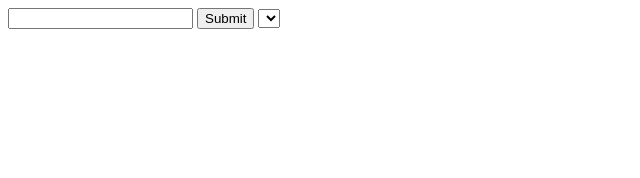
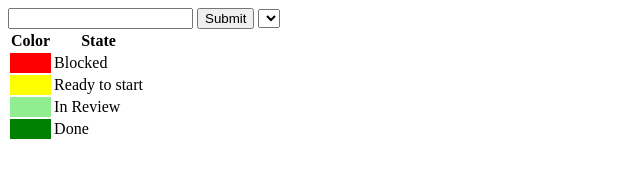
Before and after one commit to farre/progress, a plain HTML site: page index.html in a window 1280 px wide. Shown: the whole page, without its empty margins (0-640 px from the left). Drawn offline with Linux system fonts and the light colour scheme.

Commit message:
Add explainer

```diff
--- a/index.html
+++ b/index.html
@@ -93,4 +93,11 @@ addEventListener("load", () => {
 </script>
 <input type="text" id="input"></input> <input type="button" value="Submit" id="button"></input> <select id="depth"></select><br>
 <div id="container"></div>
+<table>
+  <tr><th>Color</th><th>State</th></tr>
+  <tr><td bgcolor="red"></td><td>Blocked</td></tr>
+  <tr><td bgcolor="yellow"></td><td>Ready to start</td></tr>
+  <tr><td bgcolor="lightgreen"></td><td>In Review</td></tr>
+  <tr><td bgcolor="green"></td><td>Done</td></tr>
+</table>
 <br><br><br><br><br><br><br>
```
